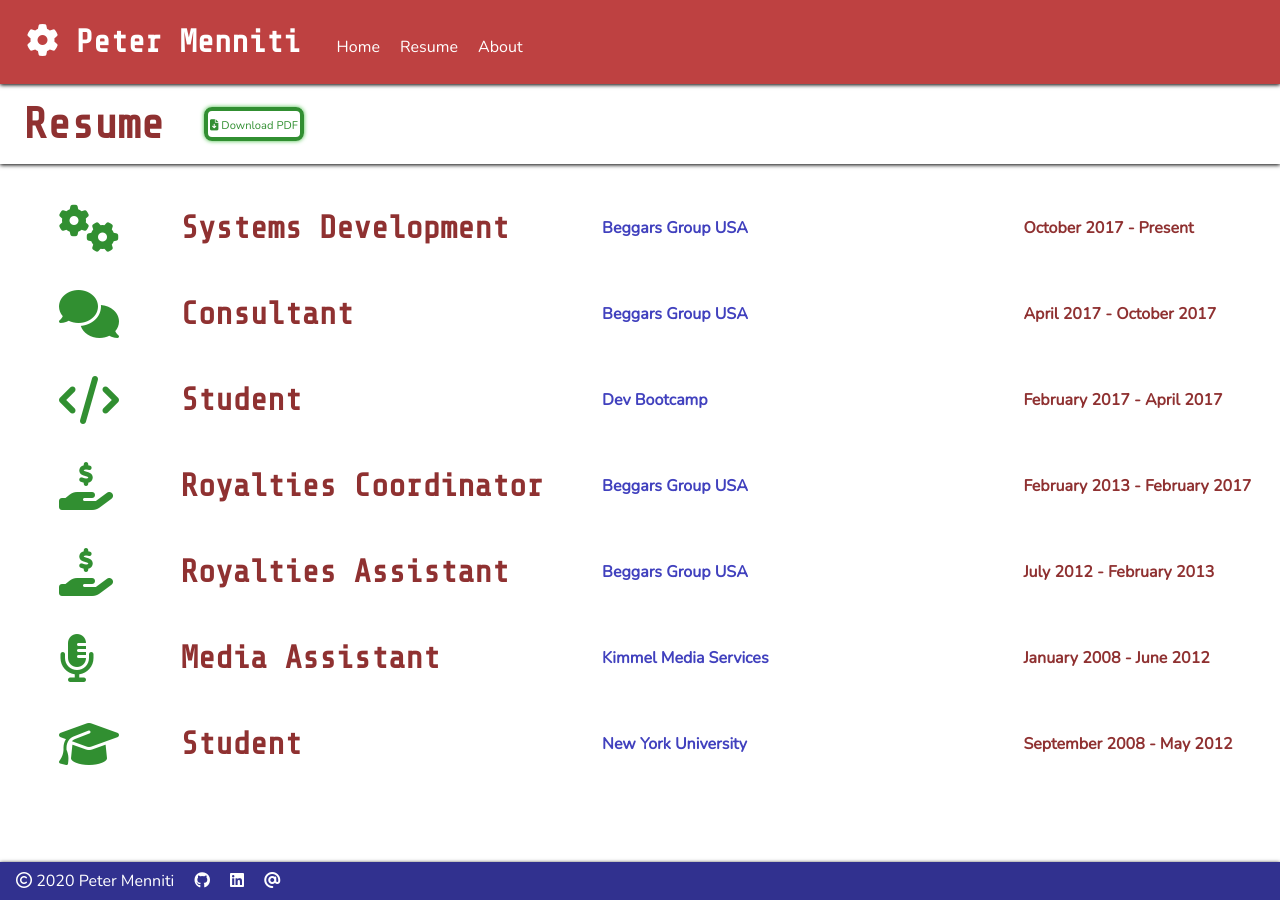
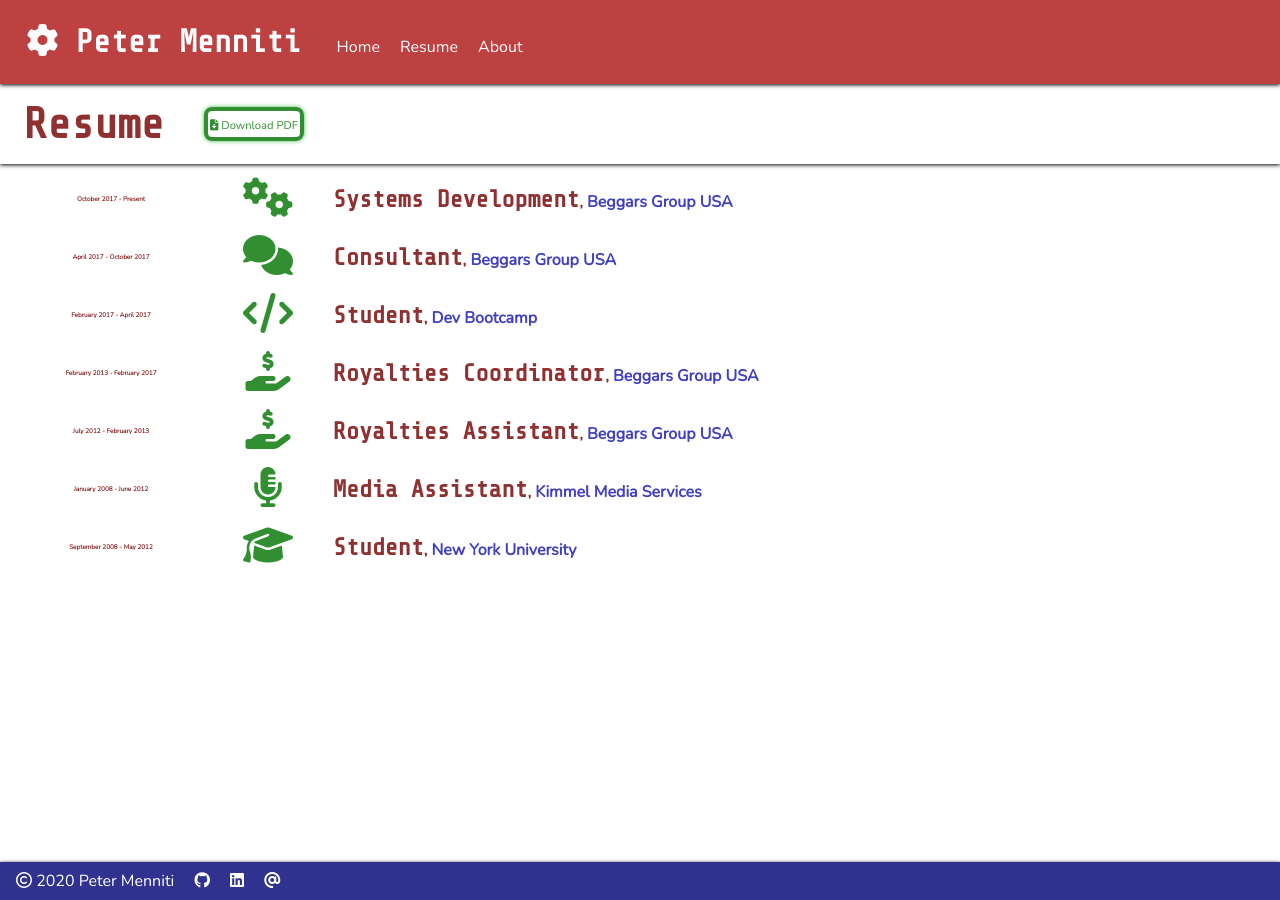
Before and after one commit to petermrecords/personalsite, a Jekyll site: the page built from resume.html, in a window 1280 px wide. Built offline with Jekyll 4.4.1, drawn with Linux system fonts in a browser that asks for light colours; nearby versions of some CDN libraries.

Commit message:
resume updates

```diff
--- a/_includes/sitefooter.html
+++ b/_includes/sitefooter.html
@@ -5,15 +5,11 @@
         <li>
           <i class="far fa-copyright"></i> 2020 Peter Menniti
         </li>
-        <li>
-          <a href="https://github.com/petermrecords"><i class="fab fa-github"></i></a>
-        </li>
-        <li>
-          <a href="https://www.linkedin.com/in/peter-menniti-53970152/"><i class="fab fa-linkedin"></i></a>
-        </li>
-        <li>
-          <a href="mailto:petermennitirecords@gmail.com"><i class="fas fa-at"></i></a>
-        </li>
+        {% for item in site.data.socials %}
+          <li>
+            <a href="{{ item.link }}"><i class="{{ item.icon }}"></i></a>
+          </li>
+        {% endfor %}
       </ul>
     </div>
   </nav>
--- a/_includes/sitenav.html
+++ b/_includes/sitenav.html
@@ -8,7 +8,7 @@
       <div id="sitenav-nav" class="sitenav-section">
         <ul>
           {% for item in site.data.navigation %}
-            <li class="sitenav-navitem">
+            <li>
               <a href="{{ item.link }}">{{ item.name }}</a>
             </li>
           {% endfor %}
--- a/_sass/main.scss
+++ b/_sass/main.scss
@@ -129,7 +129,6 @@ a:visted {
 }
 
 // SECTIONS
-
 section#title-section {
   background: $backgroundColor;
   margin-top: 84px;
@@ -148,7 +147,7 @@ section#title-section {
 section#content {
   padding-top: 169px;
   padding-bottom: 48px;
-  @media only screen and (max-width: 538px) {
+  @media screen and (max-width: 538px) {
     padding-top: 207px;
   }
 }
@@ -164,67 +163,6 @@ section#content {
     font-family: $titleFont;
     i {
       color: $backgroundColor;
-    }
-  }
-}
-
-#timeline-line {
-  position: absolute;
-  left: 2.5em;
-  height: 100%;
-  width: 10px;
-  background: $darkRed;
-  z-index: -1;
-  padding: 0;
-  margin: 0;
-}
-
-#timeline-items {
-  .resume-item {
-    list-style-type: none;
-  }
-  .resume-item-headline {
-    table {
-      width: 100%;
-      padding-bottom: 16px;
-      padding-top: 16px;
-    }
-    .icon {
-      width: 10%;
-    }
-    .title {
-      font-family: $titleFont;
-      font-size: 2em;
-      width: 35%;
-    }
-    .company {
-      width: 35%;
-    }
-    .time {
-      width: 20%;
-    }
-    i {
-      font-size: 3em;
-      color: $darkGreen;
-      background: $backgroundColor;
-    }
-    i:hover {
-      text-shadow: 1px 1px 2px $darkGreen;
-    }
-    span.title {
-      font-size: 1.5em;
-    }
-    span.company {
-      margin-left: 0.25em;
-      font-size: 0.8em;
-    }
-  }
-  .resume-item-body {
-    margin-top: 1em;
-    margin-left: 3.5em;
-    display: none;
-    li {
-      list-style-type: square;
     }
   }
 }
@@ -249,6 +187,39 @@ section#content {
   box-shadow: 0px 0px 8px $green;
 }
 
+#resume {
+  width: 100%;
+  .resume-time {
+    width: 15%;
+    font-size: 0.4em;
+  }
+  .resume-icon {
+    width: 10%;
+    color: $darkGreen;
+    font-size: 2.5em;
+  }
+  .resume-icon:hover {
+    text-shadow: 0px 0px 2px $green;
+  }
+  .resume-info {
+    width: 75%;
+    text-align: left;
+    .resume-title {
+      font-family: $titleFont;
+      font-size: 1.5em;
+    }
+  }
+  .resume-details {
+    display: none;
+    td:first-child {
+      width: 15%;
+    }
+    td:nth-child(2) {
+      width: 10%;
+    }
+  }
+}
+
 #sitefooter {
   background: $darkPurple;
   bottom: 0px;
--- a/assets/js/main.js
+++ b/assets/js/main.js
@@ -1,12 +1,13 @@
 function toggleResumeDetails(element) {
-  var resumeBody = $(element).parent().parent().parent().parent().parent().parent().find(".resume-item-body");
-  resumeBody.slideToggle(500);
+  var resumeBody = $(element).parent().parent().parent()
+  console.log(resumeBody);
+  // resumeBody.slideToggle(500);
 };
 
 $(document).ready(function() {
 
   // show/hide resume details
-  $(".resume-item-headline i").click(function(e) {
+  $(".resume-headline i").click(function(e) {
     toggleResumeDetails(this);
   });
 
--- a/resume.html
+++ b/resume.html
@@ -2,7 +2,6 @@
 layout: default
 title: "Resume"
 ---
-
 <div id="page">
   <section id="title-section" class="shadowed">
     {% include sitenav.html %}
@@ -16,29 +15,28 @@ title: "Resume"
     </div>
   </section>
   <section class="wrapper" id="content">
-    <div id="timeline">
-      <ol id="timeline-items">
+    <table id="resume">
+      <tbody>
         {% for item in site.data.resume %}
-          <li class="resume-item">
-            <div class="resume-item-headline">
-              <table>
-                <th class="icon"><i class="fas fa-{{ item.icon }}"></i></th>
-                <th class="title">{{ item.title }}</th>
-                <th class="company"><a href="{{ item.url }}">{{ item.company }}</a></th>
-                <th class="time"><time>{{ item.timeperiod }}</time></th>
-              </table>
-            </div>
-            <div class="resume-item-body">
+          <tr class="resume-headline">
+            <th class="resume-time">{{ item.timeperiod }}</th>
+            <th class="resume-icon"><i class="{{ item.icon }}"></i></th>
+            <th class="resume-info"><span class="resume-title">{{ item.title }}</span>, <a href="{{ item.url }}" class="resume-company">{{ item.company }}</a></th>
+          </tr>
+          <tr class="resume-details">
+            <td class="resume-placeholder">&nbsp;</td>
+            <td class="resume-placeholder">&nbsp;</td>
+            <td class="resume-details">
               <ul>
-                {% for bullet in item.responsibilities %}
-                  <li>{{ bullet }}</li>
+                {% for detail in item.responsibilities %}
+                  <li>{{ detail }}</li>
                 {% endfor %}
               </ul>
-            </div>
-          </li>
+            </td>
+          </tr>
         {% endfor %}
-      </ol>
-    </div>
+      </tbody>
+    </table>
   </section>
   <section class="footer-section">
     {% include sitefooter.html %}
```
Also changed, not shown: _data/resume.yml (+7 -7 lines), _data/socials.yml (added, +9 -0 lines).
